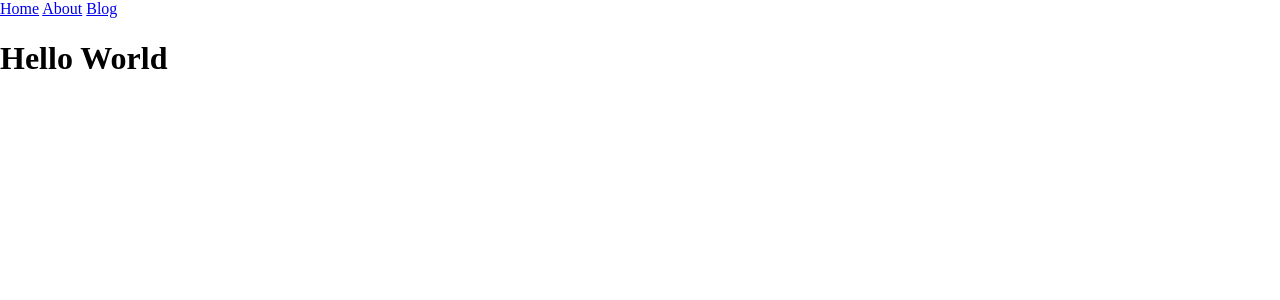
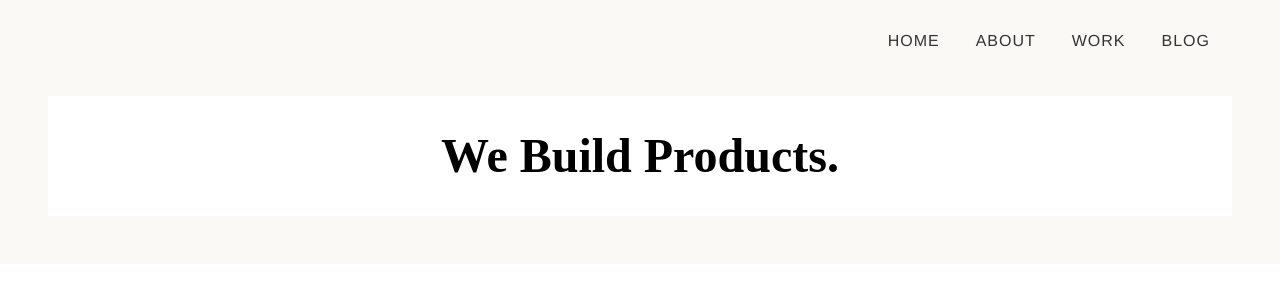
Before and after one commit to FuturaIO/futuraio.github.com, a Jekyll site: the page built from index.html, in a window 1280 px wide. Shown: the top 300 px of the page. Built offline with Jekyll 4.4.1, drawn with Linux system fonts in a browser that asks for light colours; nearby versions of some CDN libraries; library files that are not in the unit come from our copies; Markdown is read by kramdown in place of the engine named in the settings.

Commit message:
bower components, first steps on header

```diff
--- a/_layouts/default.html
+++ b/_layouts/default.html
@@ -4,17 +4,23 @@
         <meta charset="utf-8">
         <title>{{ page.title }}</title>
         <meta name="viewport" content="width=device-width, initial-scale=1.0">
-        <link rel "shortcut icon" href="/assets/icon.png">
-        <link rel="stylesheet" type="text/css" href="/components/normalize-css/normalize.css">
-        <link rel="stylesheet" type="text/css" href="/assets/css/style.css">
+        <link rel "shortcut icon" href="../assets/icon.png">
+        <link rel="stylesheet" type="text/css" href="../components/normalize-css/normalize.css">
+        <link rel="stylesheet" type="text/css" href="../assets/css/style.css">
+        <script type="text/javascript" src="//use.typekit.net/jgm8isd.js"></script>
+        <script type="text/javascript">try{Typekit.load();}catch(e){}</script>
     </head>
     <body>
     	<header>
-			<nav>
-				<a href="/">Home</a>
-				<a href="/#about">About</a>
-				<a href="/blog">Blog</a>
-			</nav>
+            <div class="container">
+                <a href="assets/img/logo.png" title="Futura IO" class="logo"></a>
+    			<nav>
+    				<a href="/">Home</a>
+    				<a href="/#about">About</a>
+                    <a href="/#work">Work</a>
+    				<a href="/blog">Blog</a>
+    			</nav>
+            </div>
 		</header>
 		<main>
         	{{ content }}
--- a/assets/css/style.css
+++ b/assets/css/style.css
@@ -1,3 +1,52 @@
 body {
 	background: #fff;
+	border: 3em solid #faf9f5;
 }
+
+p, a {
+	font-family: "freight-sans-pro", helvetica, sans-serif;
+	font-size: 1em;
+}
+
+h1 {
+	font-family: "athelas", georiga, serif;
+	font-size: 3em;
+	text-align: center;
+}
+
+/*************************
+/* HEADER
+/************************/
+
+header {
+	background: #faf9f5;
+	height: 3em;
+	margin-top: -1em;
+	padding-bottom: 1em;
+}
+
+header nav {
+	float: right;
+}
+
+header a {
+	color: #333;
+	text-decoration: none;
+	text-transform: uppercase;
+	letter-spacing: 1px;
+	padding-left: 2em;
+}
+
+header a:hover {
+	color: #111;
+}
+
+/*************************
+/* RESPONSIVITY
+/************************/
+
+.container {
+	max-width: 1140px;
+	margin-left: auto;
+	margin-right: auto;
+}
--- a/index.html
+++ b/index.html
@@ -3,4 +3,4 @@ layout: default
 title: Home
 ---
 
-<h1>Hello World</h1>
+<h1>We Build Products.</h1>
```
